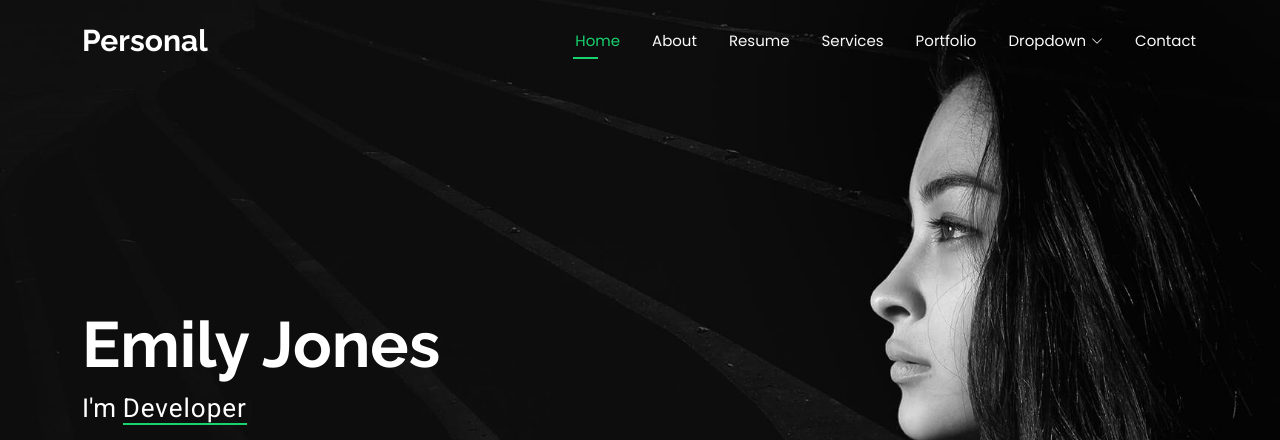
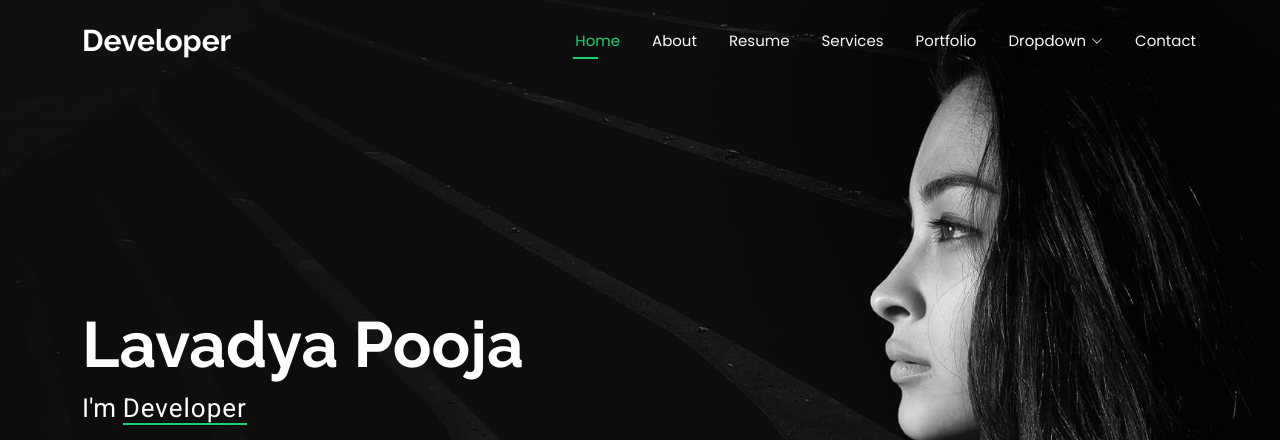
Before and after one commit to lavadyapoojaa/lavadyapoojaa.github.io, a plain HTML site: page index.html in a window 1280 px wide. Shown: the top 440 px of the page. Drawn offline with Linux system fonts and the light colour scheme.

Commit message:
modified name

```diff
--- a/index.html
+++ b/index.html
@@ -44,7 +44,7 @@
       <a href="index.html" class="logo d-flex align-items-center">
         <!-- Uncomment the line below if you also wish to use an image logo -->
         <!-- <img src="assets/img/logo.png" alt=""> -->
-        <h1 class="sitename">Personal</h1>
+        <h1 class="sitename">Developer</h1>
       </a>
 
       <nav id="navmenu" class="navmenu">
@@ -87,7 +87,7 @@
       <img src="assets/img/hero-bg.jpg" alt="" data-aos="fade-in">
 
       <div class="container" data-aos="zoom-out" data-aos-delay="100">
-        <h2>Emily Jones</h2>
+        <h2>Lavadya Pooja</h2>
         <p>I'm <span class="typed" data-typed-items="Designer, Developer, Freelancer, Photographer">Photographer</span><span class="typed-cursor typed-cursor--blink"></span></p>
         <div class="social-links">
           <a href="#"><i class="bi bi-twitter-x"></i></a>
```
Also changed, not shown: Readme.txt.
